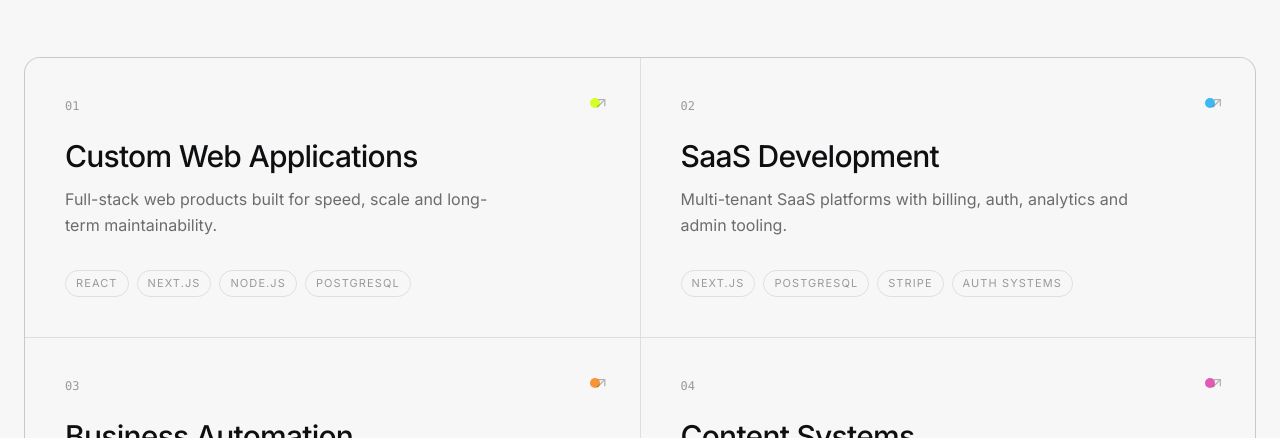
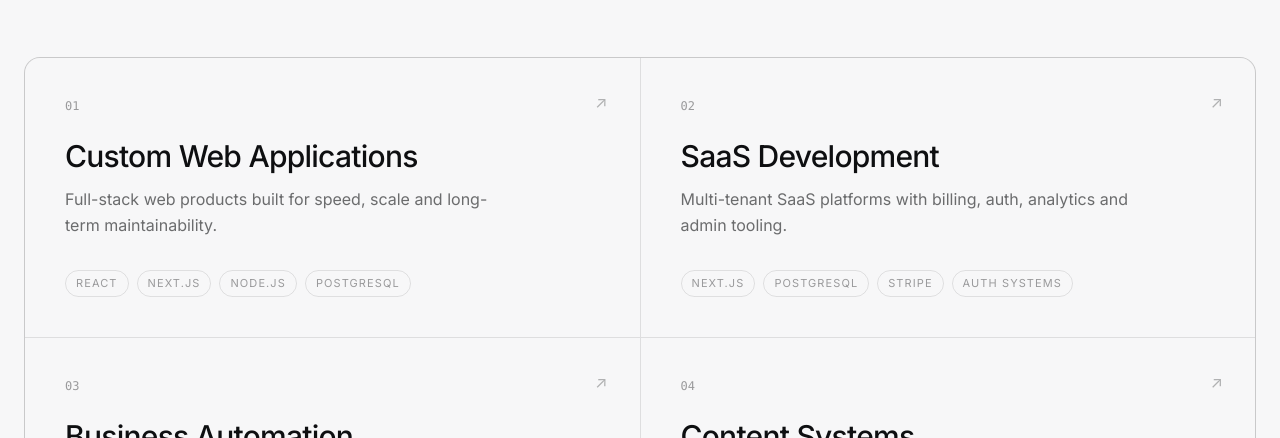
Before and after one commit to YashTupe22/Synplix-Infotech-V2, a React (Vite) app: page / in a window 1280 px wide. Shown: the part 1140-1578 px from the top of the page. Built offline with nearby package versions, Linux system fonts and the light colour scheme.

Commit message:
Changes
Co-authored-by: YashTupe22 <192679530+YashTupe22@users.noreply.github.com>

```diff
--- a/src/components/ServicesSection.tsx
+++ b/src/components/ServicesSection.tsx
@@ -27,11 +27,6 @@ export function ServicesSection() {
             >
               <div className="flex items-start justify-between gap-6 mb-6">
                 <span className="text-xs font-mono text-foreground/40">0{i + 1}</span>
-                <span
-                  className="inline-block h-2.5 w-2.5 rounded-full"
-                  style={{ backgroundColor: s.accent }}
-                  aria-hidden
-                />
               </div>
               <h3 className="text-2xl md:text-3xl font-medium tracking-tight mb-3 group-hover:translate-x-1 transition-transform">
                 {s.title}
```
